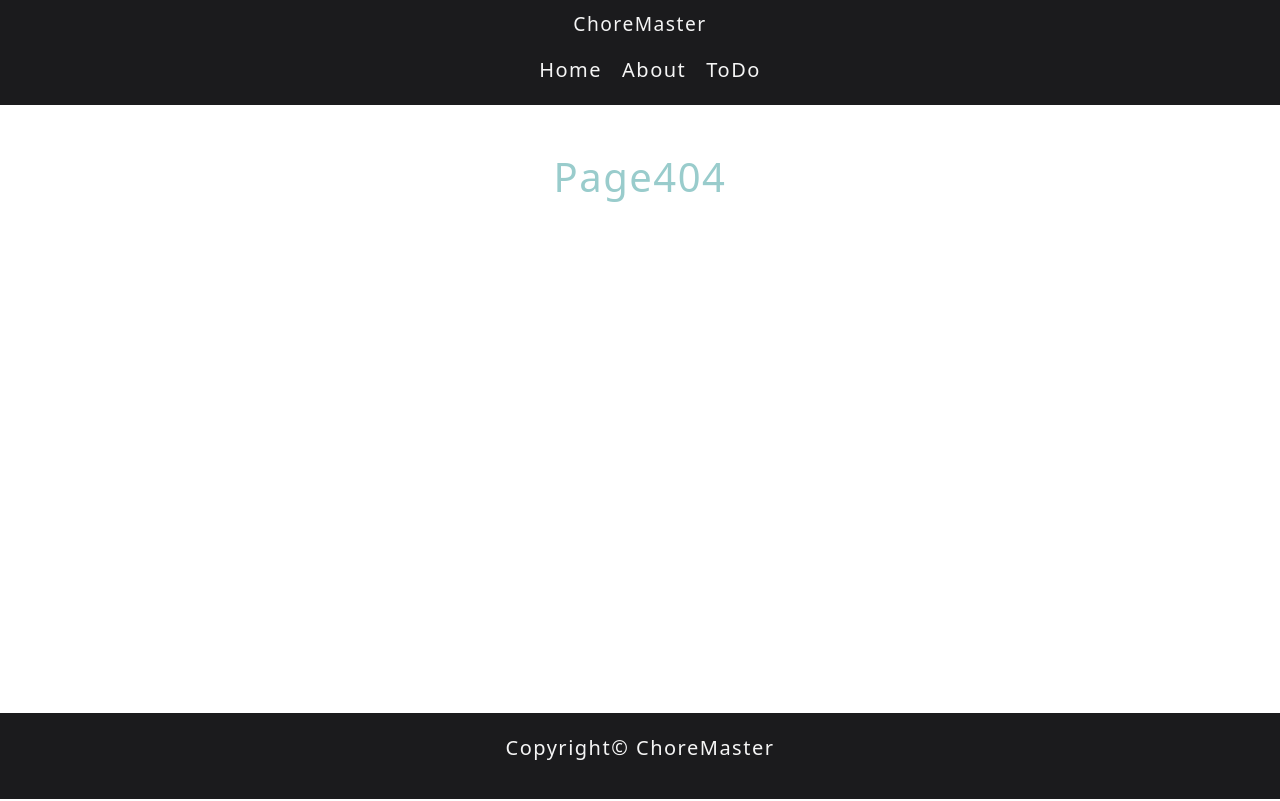
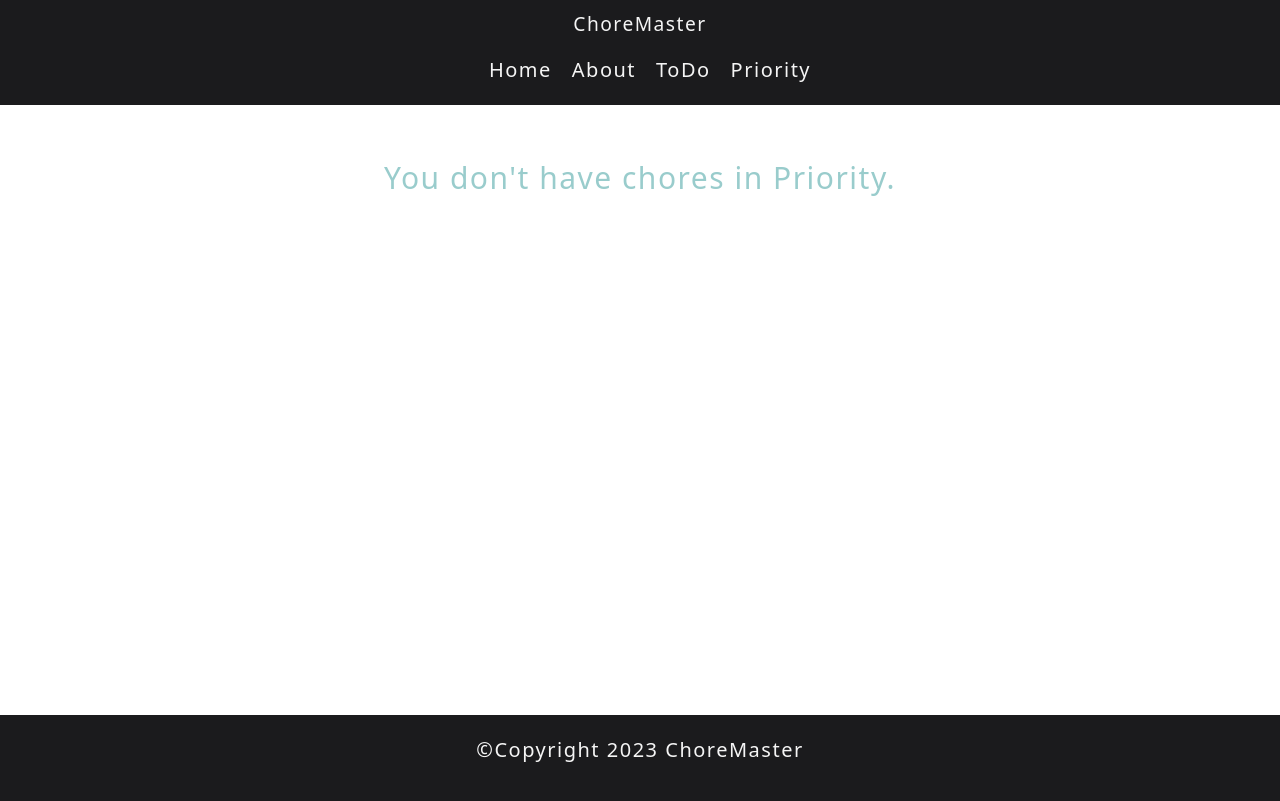
Before and after one commit to Iulia2191/To-Do-List, a React (Create React App) app: page /priority in a window 1280 px wide. Built offline with nearby package versions, Linux system fonts and the light colour scheme.

Commit message:
priority

```diff
--- a/src/App.js
+++ b/src/App.js
@@ -1,4 +1,5 @@
 import { Routes, Route } from 'react-router-dom'
+import { useReducer } from 'react'
 import { Home } from './pages/Home'
 import { About } from './pages/About'
 import { Todo } from './pages/Todo'
@@ -6,10 +7,26 @@ import { Page404 } from './pages/Page404'
 import { Header } from './components/Header'
 import { Chores } from './pages/Chores'
 import { Footer } from './components/Footer'
+import { Priority } from './pages/Priority'
+import {
+  initialState as priorityInitialState,
+  priorityReducer
+} from './store/Priority/reducer'
+import { PriorityContext } from './store/Priority/context'
 import './App.css'
 
 export default function App () {
+  const [priorityState, priorityDispatch] = useReducer(
+    priorityReducer,
+    priorityInitialState
+  )
+  const priorityContextValue = {
+    priorityState,
+    priorityDispatch
+  }
+
   return (
+    <PriorityContext.Provider value={priorityContextValue}>
       <div>
         <div>
           <Header />
@@ -20,11 +37,13 @@ export default function App () {
           <Route path='/about' element={<About />} />
           <Route path='/todo' element={<Todo />} />
           <Route path='/chores/:id' element={<Chores />} />
+          <Route path='/priority' element={<Priority />} />
           <Route path='*' element={<Page404 />} />
         </Routes>
         <div>
           <Footer />
         </div>
       </div>
+    </PriorityContext.Provider>
   )
 }
--- a/src/components/Footer.jsx
+++ b/src/components/Footer.jsx
@@ -4,7 +4,7 @@ export function Footer () {
   return (
     <footer>
       <div className={styles.footer}>
-        <p> Copyright© ChoreMaster</p>
+        <p>©Copyright 2023 ChoreMaster</p>
       </div>
     </footer>
   )
--- a/src/components/Header.jsx
+++ b/src/components/Header.jsx
@@ -18,6 +18,9 @@ export function Header () {
         <Link className={styles.link} to='/todo'>
           ToDo
         </Link>
+        <Link className={styles.link} to='/priority'>
+          Priority
+        </Link>
       </div>
     </header>
   )
--- /dev/null
+++ b/src/pages/Priority.jsx
@@ -0,0 +1,37 @@
+import { useContext } from 'react'
+import { PriorityContext } from '../store/Priority/context'
+import Button from 'react-bootstrap/Button'
+import { removeFromPriority } from '../store/Priority/actions'
+import styles from '../pages/priority.module.css'
+
+export function Priority () {
+  const { priorityState, priorityDispatch } = useContext(PriorityContext)
+
+  function handleRemoveChore (choreId) {
+    const actionResult = removeFromPriority(choreId)
+    priorityDispatch(actionResult)
+  }
+
+  return (
+    <div className={styles.priority}>
+      {priorityState.chores.length === 0 ? (
+        <p>You don't have chores in Priority.</p>
+      ) : (
+        <div>
+          <h4>Your Chores:</h4>
+          {priorityState.chores.map(chore => (
+            <div key={chore.id}>
+              <h3 className={styles.h4}>{chore.title}</h3>
+              <Button
+                variant='danger'
+                onClick={() => handleRemoveChore(chore.id)}
+              >
+                Delete
+              </Button>
+            </div>
+          ))}
+        </div>
+      )}
+    </div>
+  )
+}
--- a/src/pages/Todo.jsx
+++ b/src/pages/Todo.jsx
@@ -1,9 +1,13 @@
-import React, { useEffect, useState } from 'react'
+import React, { useEffect, useState, useContext } from 'react'
 import { Link } from 'react-router-dom'
 import styles from './todo.module.css'
+import Button from 'react-bootstrap/Button'
+import { PriorityContext } from '../store/Priority/context'
+import { addToPriority } from '../store/Priority/actions'
 
 export function Todo () {
   const [chores, setChores] = useState([])
+  const { priorityDispatch } = useContext(PriorityContext)
 
   useEffect(() => {
     fetch('https://jsonplaceholder.typicode.com/todos')
@@ -13,6 +17,11 @@ export function Todo () {
       })
   }, [])
 
+  function handleAddToPriority (chore) {
+    const actionResult = addToPriority(chore)
+    priorityDispatch(actionResult)
+  }
+
   return (
     <div className={styles.aligment}>
       <h1 className={styles.title}>To do List</h1>
@@ -21,6 +30,18 @@ export function Todo () {
           <Link className={styles.link} to={`/chores/${chore.id}`}>
             {chore.title}
           </Link>
+          <Button
+            className={styles.button}
+            variant='success'
+            onClick={() => {
+              handleAddToPriority({
+                id: chore.id,
+                name: chore.title
+              })
+            }}
+          >
+            Add to Priority
+          </Button>
         </div>
       ))}
     </div>
--- /dev/null
+++ b/src/pages/priority.module.css
@@ -0,0 +1,12 @@
+.priority {
+  height: 70vh;
+  margin-top: 50px;
+  font-size: 30px;
+  text-align: center;
+  color: #99cccc;
+}
+
+.h4 {
+  font-size: 20px;
+  color: black;
+}
--- a/src/pages/todo.module.css
+++ b/src/pages/todo.module.css
@@ -27,5 +27,12 @@
   display: flex;
   flex-direction: column;
   text-align: justify;
-  margin: 20px 100px 10px 0px;
+  margin: 20px 100px 10px 150px;
+  border: 1px solid #99cccc;
+  padding: 10px;
 }
+.button {
+  width: 30%;
+  align-self: center;
+  margin-top: 10px;
+}
--- /dev/null
+++ b/src/store/Priority/actions.js
@@ -0,0 +1,13 @@
+export function addToPriority (chore) {
+  return {
+    type: 'ADD_TO_PRIORITY',
+    payload: chore
+  }
+}
+
+export function removeFromPriority (choreId) {
+  return {
+    type: 'REMOVE_FROM_PRIORITY',
+    payload: choreId
+  }
+}
--- /dev/null
+++ b/src/store/Priority/context.js
@@ -0,0 +1,3 @@
+import { createContext } from 'react'
+
+export const PriorityContext = createContext()
--- /dev/null
+++ b/src/store/Priority/reducer.js
@@ -0,0 +1,32 @@
+export const initialState = {
+  chores: []
+}
+
+export function priorityReducer (state, action) {
+  switch (action.type) {
+    case 'ADD_TO_PRIORITY': {
+      const foundChore = state.chores.find(
+        chore => chore.id === action.payload.id
+      )
+
+      if (foundChore) {
+        return state
+      } else {
+        return {
+          chores: [...state.chores, action.payload]
+        }
+      }
+    }
+    case 'REMOVE_FROM_PRIORITY': {
+      const filteredChores = state.chores.filter(
+        chore => chore.id !== action.payload
+      )
+      return {
+        chores: filteredChores
+      }
+    }
+    default: {
+      return state
+    }
+  }
+}
```
Lines whose indentation alone changed are shown as unchanged.
